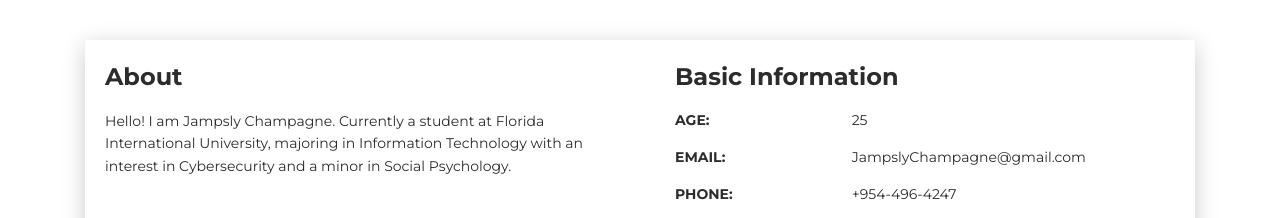
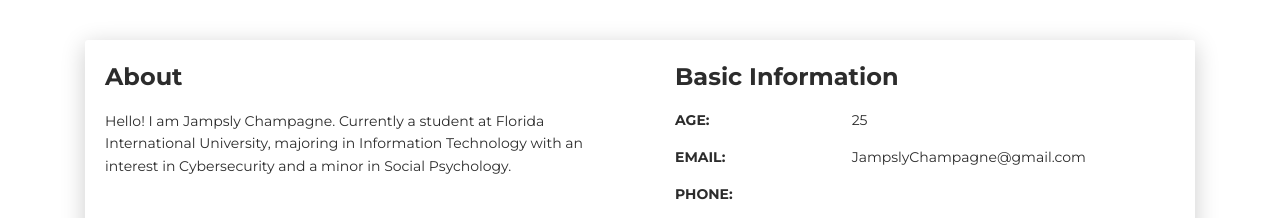
Before and after one commit to Popschampagne/Champ.github.io, a plain HTML site: page index.html in a window 1280 px wide. Shown: the part 580-798 px from the top of the page. Drawn offline with Linux system fonts and the light colour scheme.

Commit message:
Update index.html

```diff
--- a/index.html
+++ b/index.html
@@ -78,7 +78,7 @@
             </div>
             <div class="row mt-3">
               <div class="col-sm-4"><strong class="text-uppercase">Phone:</strong></div>
-              <div class="col-sm-8">+954-496-4247</div>
+              <div class="col-sm-8"></div>
             </div>
             <div class="row mt-3">
               <div class="col-sm-4"><strong class="text-uppercase">Address:</strong></div>
```
